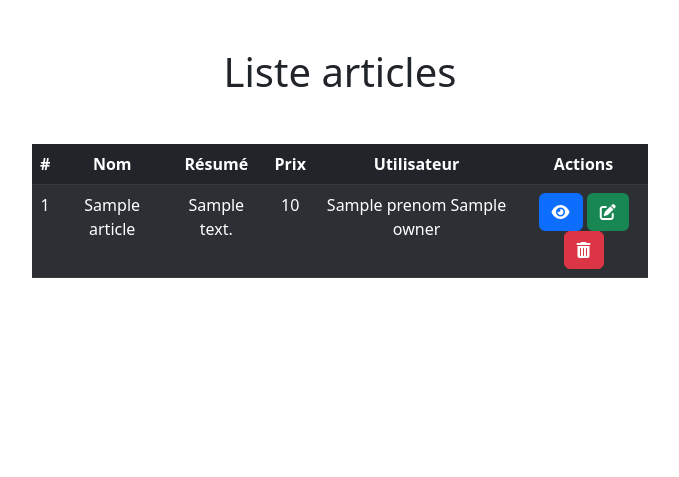
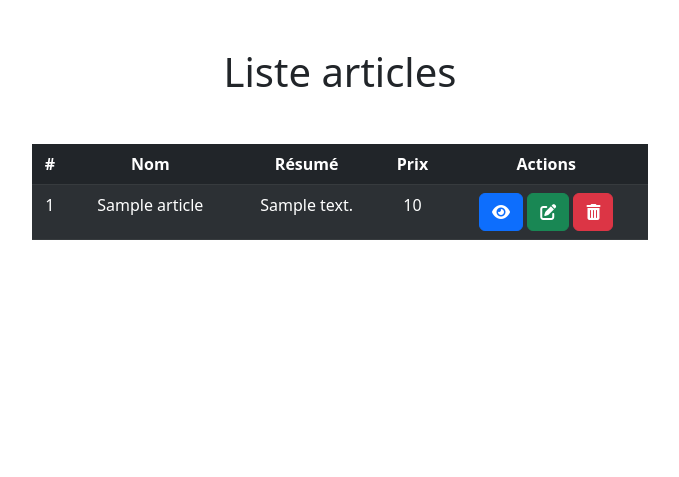
Before and after one commit to ladel1/symfony, a Symfony app: template templates/article/list.html.twig in a window 1280 px wide. Shown: the part 56-533 px from the top of the page, without its empty margins (300-979 px from the left). Run offline with Twig, Linux system fonts and the light colour scheme; the template is opened without the code that fills it: most values are stand-ins (such as "Sample title", 1, 10 or a date in 2020); some libraries are stand-ins or nearby versions.

Commit message:
Démo module 8 auth

```diff
--- a/src/Repository/ArticleRepository.php
+++ b/src/Repository/ArticleRepository.php
@@ -41,7 +41,7 @@ class ArticleRepository extends ServiceEntityRepository
 
     public function joinArticleUtilisateur(){
         $em = $this->getEntityManager();
-        $dql = "SELECT a,o FROM App\Entity\Article a INNER JOIN a.owner o";
+        $dql = "SELECT a FROM App\Entity\Article a";
         $query = $em->createQuery($dql);
         return $query->getResult();
     }
--- a/templates/article/list.html.twig
+++ b/templates/article/list.html.twig
@@ -24,7 +24,6 @@
                     <th>Nom</th>
                     <th>Résumé</th>
                     <th>Prix</th>
-                    <th>Utilisateur</th>
                     <th>Actions</th>
                 </tr>
             </thead>
@@ -35,7 +34,6 @@
                         <td>{{ article.name }}</td>
                         <td>{{ article.description }}</td>
                         <td>{{ article.price }}</td>
-                        <td>{{ article.owner.prenom }} {{ article.owner.nom }}</td>
                         <td>
                             <a class="btn btn-primary" href="{{path('app_article',{'id':article.id})}}" >
                                 <i class="fa-solid fa-eye"></i>
```
